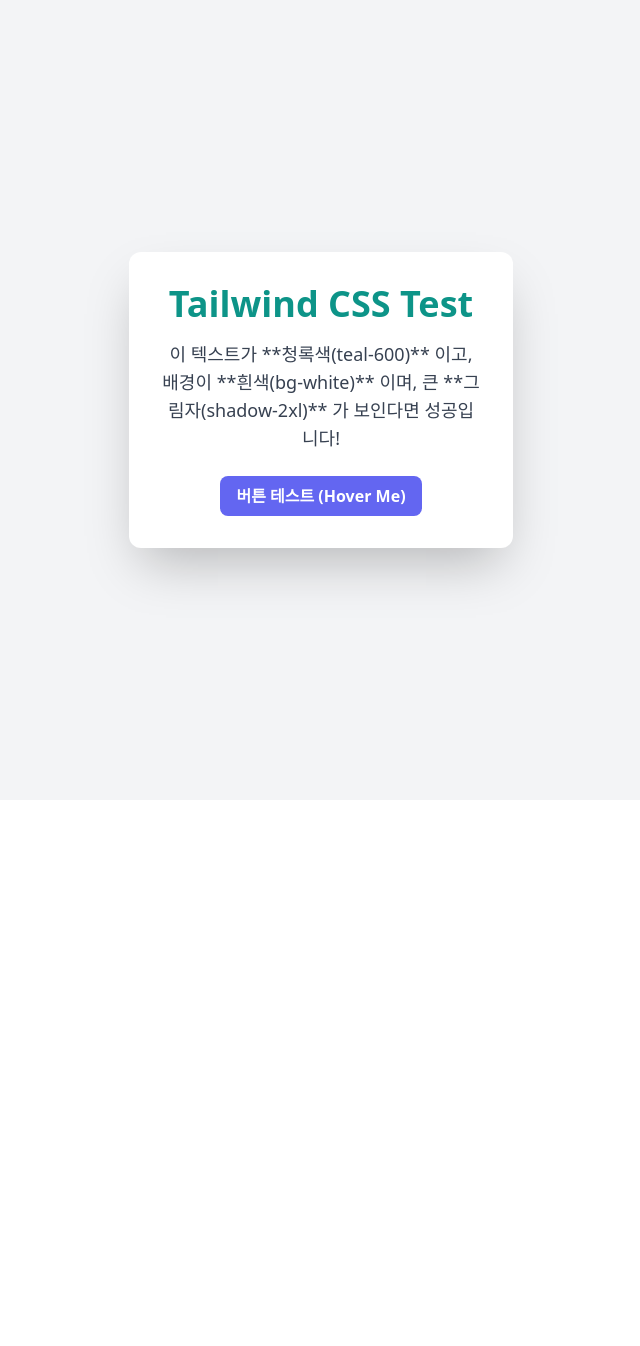
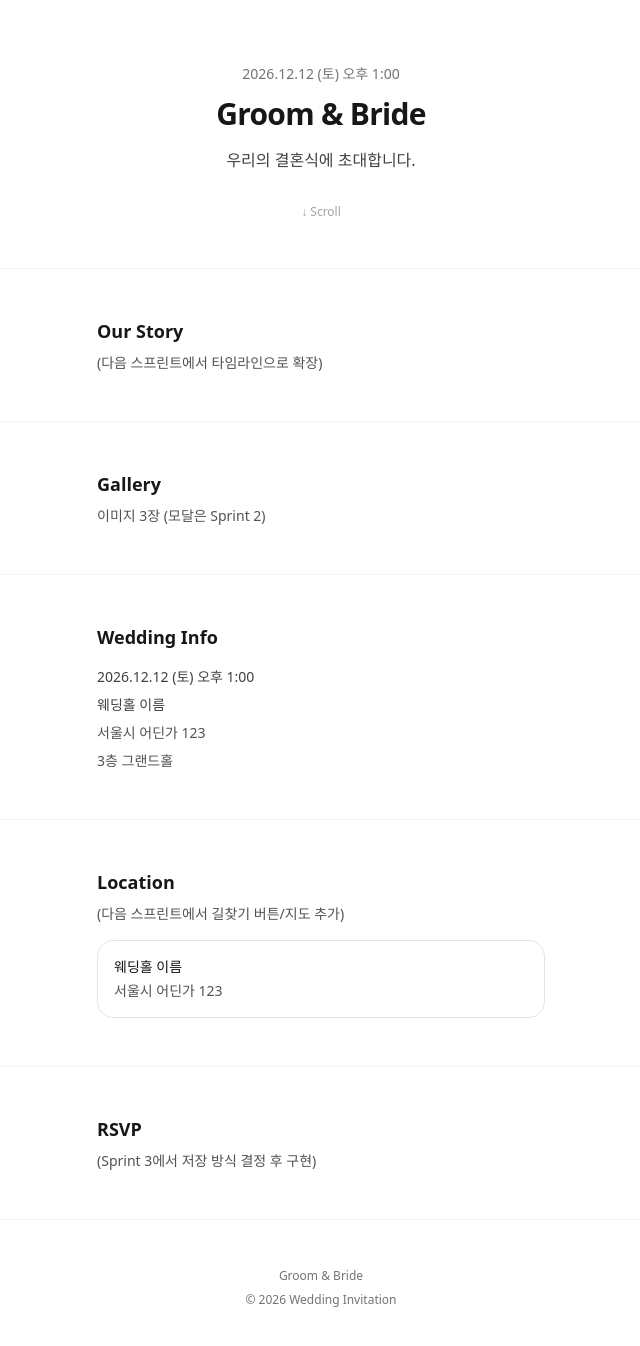
Before and after one commit to hjj5946-upply/20261212wedding, a React (Vite) app: page / in a window 1280 px wide. Shown: the top 1346 px of the page, without its empty margins (319-959 px from the left). Before the commit the page ends 800 px from the top, so only its background shows below. Built offline with nearby package versions, Linux system fonts and the light colour scheme.

Commit message:
251215_1_mockup

```diff
--- a/src/App.tsx
+++ b/src/App.tsx
@@ -1,33 +1,5 @@
-import './index.css'; // Tailwind CSS를 import 합니다.
+import { Invitation } from "./pages/Invitation";
 
-function App() {
-  return (
-    // 1. 전체 화면을 차지하며 배경색을 회색으로 설정
-    <div className="min-h-screen bg-gray-100 flex items-center justify-center">
-
-      {/* 2. 테스트 박스: 흰색 배경, 그림자, 패딩, 둥근 모서리 */}
-      <div className="bg-white p-8 rounded-xl shadow-2xl text-center max-w-sm w-full">
-
-        {/* 3. 큰 폰트, 볼드, 특정 색상 적용 */}
-        <h1 className="text-4xl font-bold text-teal-600 mb-4">
-          Tailwind CSS Test
-        </h1>
-
-        {/* 4. Tailwind 유틸리티를 사용한 커스텀 스타일 */}
-        <p className="text-gray-700 text-lg mb-6">
-          이 텍스트가 **청록색(teal-600)** 이고, 배경이 **흰색(bg-white)** 이며,
-          큰 **그림자(shadow-2xl)** 가 보인다면 성공입니다!
-        </p>
-
-        {/* 5. 버튼 스타일 테스트 (hover 효과 포함) */}
-        <button
-          className="bg-indigo-500 hover:bg-indigo-700 text-white font-semibold py-2 px-4 rounded-lg transition duration-300 transform hover:scale-105"
-        >
-          버튼 테스트 (Hover Me)
-        </button>
-      </div>
-    </div>
-  );
+export default function App() {
+  return <Invitation />;
 }
-
-export default App;
--- /dev/null
+++ b/src/config/wedding.ts
@@ -0,0 +1,61 @@
+// src/config/wedding.ts
+export type WeddingImage = {
+    src: string;
+    alt?: string;
+  };
+
+  export type WeddingConfig = {
+    couple: {
+      groomName: string;
+      brideName: string;
+      tagline: string; // 한 줄 문구
+    };
+    ceremony: {
+      dateText: string;   // "2026.12.12 (토) 오후 1:00"
+      dateISO: string;    // "2026-12-12T13:00:00+09:00"
+      venueName: string;
+      venueAddress: string;
+      venueDetail?: string; // "3층 그랜드홀"
+    };
+    contacts: {
+      groomPhone?: string;
+      bridePhone?: string;
+      kakaoTalkLink?: string; // 있으면
+    };
+    accounts: Array<{
+      label: string;   // "신랑측"
+      bank: string;
+      number: string;
+      holder: string;
+    }>;
+    gallery: WeddingImage[];
+  };
+
+  export const WEDDING: WeddingConfig = {
+    couple: {
+      groomName: "Groom",
+      brideName: "Bride",
+      tagline: "우리의 결혼식에 초대합니다.",
+    },
+    ceremony: {
+      dateText: "2026.12.12 (토) 오후 1:00",
+      dateISO: "2026-12-12T13:00:00+09:00",
+      venueName: "웨딩홀 이름",
+      venueAddress: "서울시 어딘가 123",
+      venueDetail: "3층 그랜드홀",
+    },
+    contacts: {
+      groomPhone: "010-0000-0000",
+      bridePhone: "010-0000-0000",
+      kakaoTalkLink: "",
+    },
+    accounts: [
+      { label: "신랑측", bank: "국민", number: "000000-00-000000", holder: "홍길동" },
+      { label: "신부측", bank: "신한", number: "000-000-000000", holder: "김영희" },
+    ],
+    gallery: [
+      { src: "/images/sample-1.jpg", alt: "sample-1" },
+      { src: "/images/sample-2.jpg", alt: "sample-2" },
+      { src: "/images/sample-3.jpg", alt: "sample-3" },
+    ],
+  };
--- /dev/null
+++ b/src/pages/Invitation.tsx
@@ -0,0 +1,22 @@
+import { WEDDING } from "../config/wedding";
+import { HeroSection } from "../sections/HeroSection";
+import { StorySection } from "../sections/StorySection";
+import { GallerySection } from "../sections/GallerySection";
+import { InfoSection } from "../sections/InfoSection";
+import { LocationSection } from "../sections/LocationSection";
+import { RsvpSection } from "../sections/RsvpSection";
+import { FooterSection } from "../sections/FooterSection";
+
+export function Invitation() {
+  return (
+    <main className="min-h-screen bg-white text-neutral-900">
+      <HeroSection data={WEDDING} />
+      <StorySection data={WEDDING} />
+      <GallerySection data={WEDDING} />
+      <InfoSection data={WEDDING} />
+      <LocationSection data={WEDDING} />
+      <RsvpSection data={WEDDING} />
+      <FooterSection data={WEDDING} />
+    </main>
+  );
+}
--- /dev/null
+++ b/src/sections/FooterSection.tsx
@@ -0,0 +1,15 @@
+import type { WeddingConfig } from "../config/wedding";
+type Props = { data: WeddingConfig };
+
+export function FooterSection({ data }: Props) {
+  return (
+    <footer className="px-5 py-12 border-t border-neutral-100">
+      <div className="mx-auto max-w-md text-center text-xs text-neutral-500">
+        <div>
+          {data.couple.groomName} &amp; {data.couple.brideName}
+        </div>
+        <div className="mt-2">© 2026 Wedding Invitation</div>
+      </div>
+    </footer>
+  );
+}
--- /dev/null
+++ b/src/sections/GallerySection.tsx
@@ -0,0 +1,15 @@
+import type { WeddingConfig } from "../config/wedding";
+type Props = { data: WeddingConfig };
+
+export function GallerySection({ data }: Props) {
+  return (
+    <section className="px-5 py-12 border-t border-neutral-100">
+      <div className="mx-auto max-w-md">
+        <h2 className="text-lg font-semibold">Gallery</h2>
+        <p className="mt-2 text-sm text-neutral-600">
+          이미지 {data.gallery.length}장 (모달은 Sprint 2)
+        </p>
+      </div>
+    </section>
+  );
+}
--- /dev/null
+++ b/src/sections/HeroSection.tsx
@@ -0,0 +1,19 @@
+import type { WeddingConfig } from "../config/wedding";
+
+type Props = { data: WeddingConfig };
+
+export function HeroSection({ data }: Props) {
+  return (
+    <section className="px-5 pt-16 pb-12">
+      <div className="mx-auto max-w-md text-center">
+        <p className="text-sm text-neutral-500">{data.ceremony.dateText}</p>
+        <h1 className="mt-3 text-3xl font-semibold tracking-tight">
+          {data.couple.groomName} &amp; {data.couple.brideName}
+        </h1>
+        <p className="mt-4 text-base text-neutral-700">{data.couple.tagline}</p>
+
+        <div className="mt-8 text-xs text-neutral-400">↓ Scroll</div>
+      </div>
+    </section>
+  );
+}
--- /dev/null
+++ b/src/sections/InfoSection.tsx
@@ -0,0 +1,20 @@
+import type { WeddingConfig } from "../config/wedding";
+type Props = { data: WeddingConfig };
+
+export function InfoSection({ data }: Props) {
+  return (
+    <section className="px-5 py-12 border-t border-neutral-100">
+      <div className="mx-auto max-w-md">
+        <h2 className="text-lg font-semibold">Wedding Info</h2>
+        <div className="mt-4 space-y-2 text-sm text-neutral-700">
+          <div>{data.ceremony.dateText}</div>
+          <div className="font-medium">{data.ceremony.venueName}</div>
+          <div className="text-neutral-600">{data.ceremony.venueAddress}</div>
+          {data.ceremony.venueDetail ? (
+            <div className="text-neutral-600">{data.ceremony.venueDetail}</div>
+          ) : null}
+        </div>
+      </div>
+    </section>
+  );
+}
--- /dev/null
+++ b/src/sections/LocationSection.tsx
@@ -0,0 +1,19 @@
+import type { WeddingConfig } from "../config/wedding";
+type Props = { data: WeddingConfig };
+
+export function LocationSection({ data }: Props) {
+  return (
+    <section className="px-5 py-12 border-t border-neutral-100">
+      <div className="mx-auto max-w-md">
+        <h2 className="text-lg font-semibold">Location</h2>
+        <p className="mt-2 text-sm text-neutral-600">
+          (다음 스프린트에서 길찾기 버튼/지도 추가)
+        </p>
+        <div className="mt-4 rounded-2xl border border-neutral-200 p-4 text-sm">
+          <div className="font-medium">{data.ceremony.venueName}</div>
+          <div className="mt-1 text-neutral-600">{data.ceremony.venueAddress}</div>
+        </div>
+      </div>
+    </section>
+  );
+}
--- /dev/null
+++ b/src/sections/RsvpSection.tsx
@@ -0,0 +1,15 @@
+import type { WeddingConfig } from "../config/wedding";
+type Props = { data: WeddingConfig };
+
+export function RsvpSection({}: Props) {
+  return (
+    <section className="px-5 py-12 border-t border-neutral-100">
+      <div className="mx-auto max-w-md">
+        <h2 className="text-lg font-semibold">RSVP</h2>
+        <p className="mt-2 text-sm text-neutral-600">
+          (Sprint 3에서 저장 방식 결정 후 구현)
+        </p>
+      </div>
+    </section>
+  );
+}
--- /dev/null
+++ b/src/sections/StorySection.tsx
@@ -0,0 +1,15 @@
+import type { WeddingConfig } from "../config/wedding";
+type Props = { data: WeddingConfig };
+
+export function StorySection({ data: _data }: Props) {
+  return (
+    <section className="px-5 py-12 border-t border-neutral-100">
+      <div className="mx-auto max-w-md">
+        <h2 className="text-lg font-semibold">Our Story</h2>
+        <p className="mt-2 text-sm text-neutral-600">
+          (다음 스프린트에서 타임라인으로 확장)
+        </p>
+      </div>
+    </section>
+  );
+}
```
